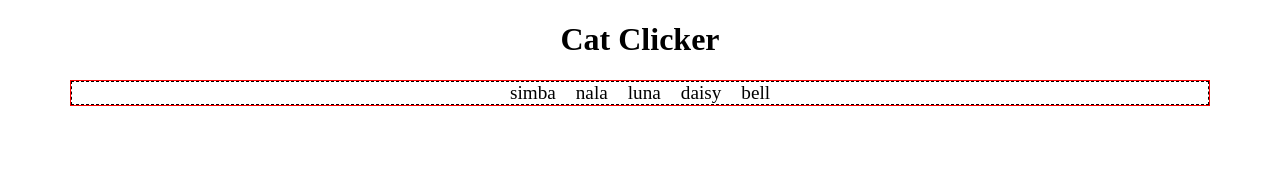
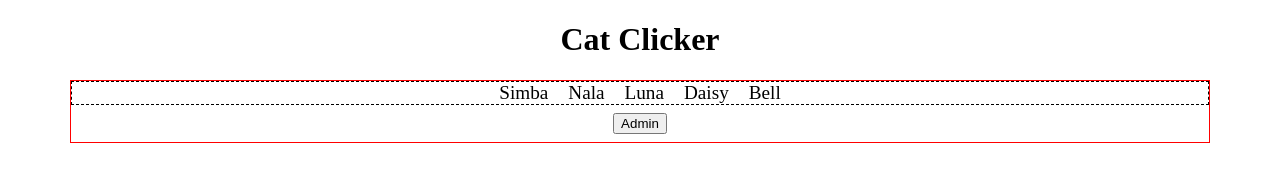
Before and after one commit to jakarlse88/cat-clicker, a website: page src/index.html in a window 1280 px wide. Drawn offline with nearby package versions, Linux system fonts and the light colour scheme; files that its build step writes are made by us from their sources.

Commit message:
FEATURE: add admin button + styling

```diff
--- a/src/index.html
+++ b/src/index.html
@@ -23,6 +23,9 @@
             <ul>
             </ul>
         </section>
+        <section class="admin">
+            <button id="admin-btn">Admin</button>
+        </section>
     </main>
 </body>
 </html>
--- a/src/scss/main.scss
+++ b/src/scss/main.scss
@@ -22,6 +22,12 @@ header {
     flex-wrap: wrap;
 }
 
+.cat-name {
+    text-transform: capitalize;
+    font-size: 1.5em;
+    text-align: center;
+}
+
 .cat-img {
     display: block;
     margin: 0 auto;
@@ -44,6 +50,7 @@ header {
 }
 
 .cat-selection li {
+    text-transform: capitalize;
     display: inline-block;
     padding: 0 10px;
     cursor: pointer;
@@ -57,3 +64,8 @@ header {
 .hide {
     display: none;
 }
+
+.admin {
+    text-align: center;
+    margin: .5em 1em;
+}
```
Also changed, not shown: build/css/main.css, build/index.html, build/js/main.js.
